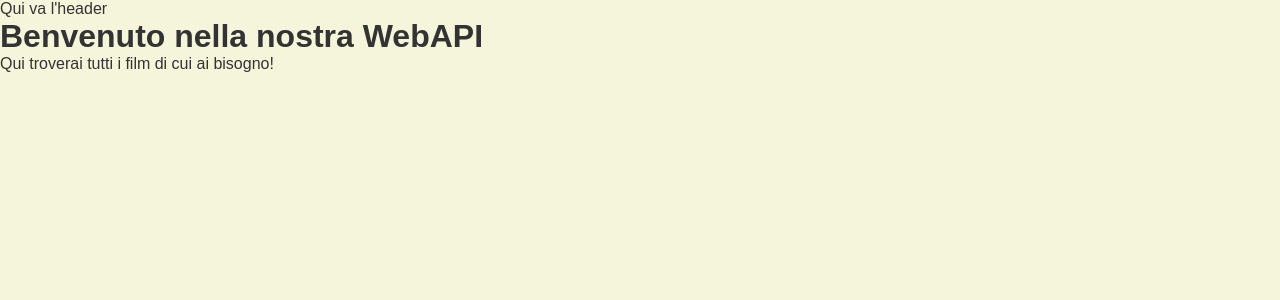
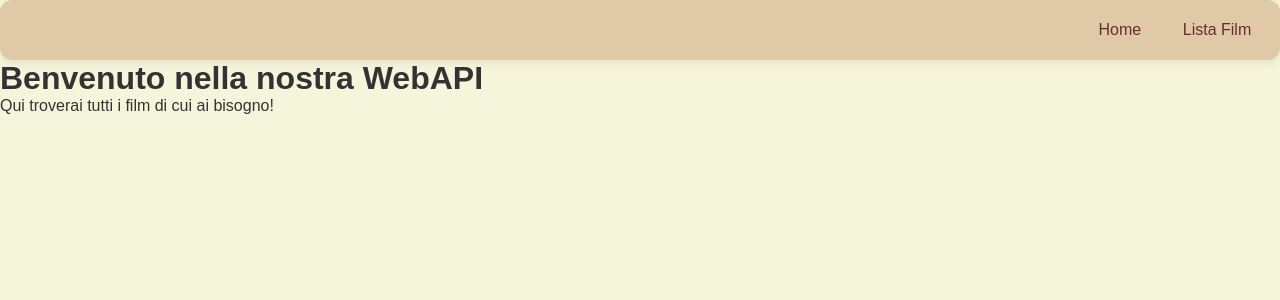
Before and after one commit to SimoneStrinati/webapp-react, a React (Vite) app: page / in a window 1280 px wide. Shown: the top 300 px of the page. Built offline with nearby package versions, Linux system fonts and the light colour scheme.

Commit message:
Header navbar con Link to e CSS

```diff
--- a/src/assets/components/Header.jsx
+++ b/src/assets/components/Header.jsx
@@ -1,10 +1,13 @@
+import { Link } from "react-router-dom";
+
 function Header() {
 
 
     return (
         <>
-            <header>
-                Qui va l'header
+            <header className="navbar">
+                <Link to="/">Home</Link>
+                <Link to="/movies">Lista Film</Link>
             </header>
         </>
     )
--- a/src/index.css
+++ b/src/index.css
@@ -14,3 +14,30 @@ a {
   text-decoration: none;
   color: #6B2C2C;
 }
+
+a:hover {
+  color: #B23A3A;
+}
+
+.navbar {
+  background-color: #e0c9a6;
+  display: flex;
+  justify-content: end;
+  padding: 1rem;
+  gap: 1rem;
+  border-radius: 12px;
+  box-shadow: 0 2px 8px rgba(107, 44, 44, 0.12);
+}
+
+.navbar a {
+  color: #6B2C2C;
+  padding: 0.3em 0.8em;
+  border-radius: 6px;
+  transition: background 0.2s, color 0.2s;
+}
+
+.navbar a:hover,
+.navbar a.active {
+  background: #f3e3cf;
+  color: #B23A3A;
+}
```
